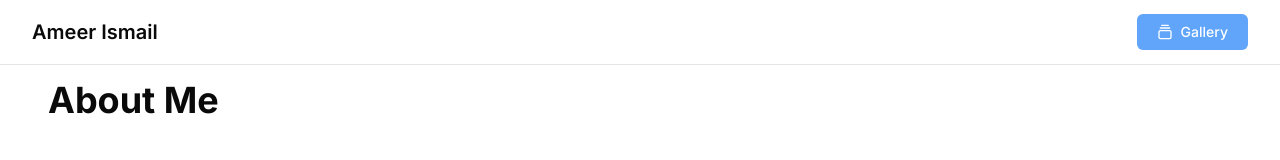
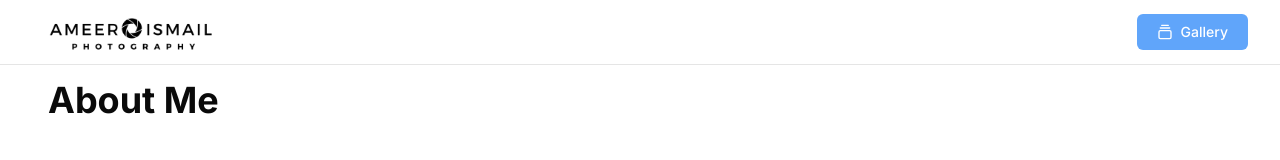
Before and after one commit to Typicallunchbox/ameer-ismail-photgraphy-site, a Next.js app: page /about in a window 1280 px wide. Shown: the top 160 px of the page. Built offline with nearby package versions, Linux system fonts and the light colour scheme.

Commit message:
Added logo

```diff
--- a/components/Navbar.tsx
+++ b/components/Navbar.tsx
@@ -4,6 +4,7 @@ import { useState } from 'react';
 import Link from 'next/link';
 import { Menu, GalleryVerticalEnd } from 'lucide-react';
 import { Button } from '@/components/ui/button';
+import Image from 'next/image';
 import {
   Sheet,
   SheetContent,
@@ -20,7 +21,13 @@ export default function Navbar() {
           {/* Logo */}
           <div className="flex-1 flex justify-start">
             <Link href="/" className="text-xl font-semibold">
-              Ameer Ismail
+              <Image
+                src={'/icons/ameer_ismail.png'}
+                alt={'logo-icon'}
+                width={200}
+                height={200}
+                className="invert"
+              />
             </Link>
           </div>
 
```
Also changed, not shown: public/icons/ameer_ismail.png (added).
